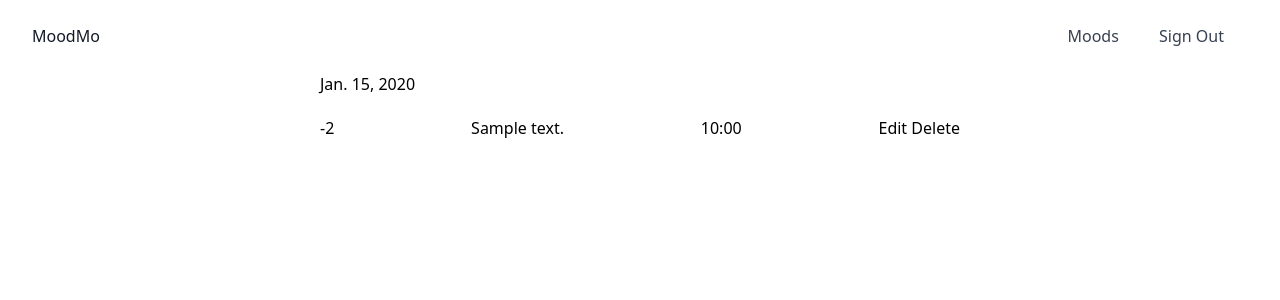
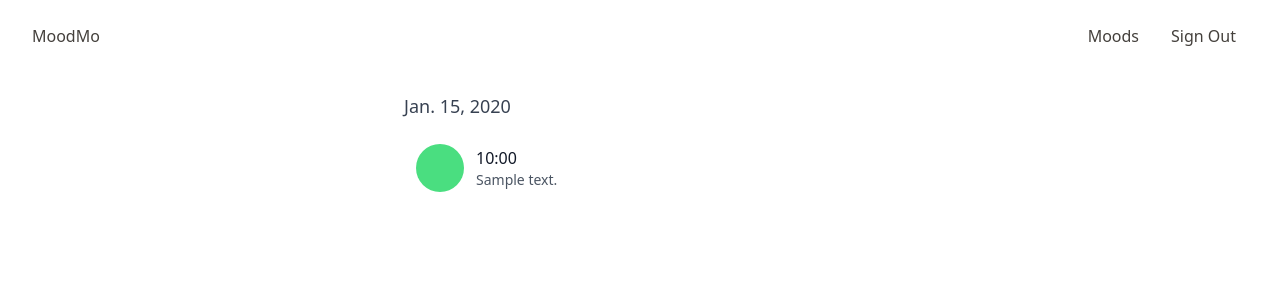
Before and after one commit to dnlzrgz/moodmo, a Django app: page /moods/ in a window 1280 px wide. Shown: the top 300 px of the page. Run offline with Django 4.2, Linux system fonts and the light colour scheme; a user stored in the database is signed in; tables that the repository leaves empty hold one stand-in row (values such as "Sample post"); style sheets or scripts are compiled from the project's sources; parts of the project's set-up code (start-up, migrations or seed data) failed here and were passed over.

```diff
--- a/local.yaml
+++ b/local.yaml
@@ -31,7 +31,7 @@ services:
       - ./.env.dev
 
   mailpit:
-    image: axllent/mailpit:v1.10.0
+    image: axllent/mailpit:v1.10.1
     container_name: moodmo_local_mailpit
     ports:
       - "8025:8025"
--- a/pyproject.toml
+++ b/pyproject.toml
@@ -1,6 +1,6 @@
 [tool.poetry]
 name = "moodmo"
-version = "0.2.5"
+version = "0.2.6"
 description = "A user-friendly, self-hosted mood tracking application written in Django."
 license = "GPL-3.0"
 authors = ["dnlzrgz <24715931+dnlzrgz@users.noreply.github.com>"]
--- a/requirements.dev.txt
+++ b/requirements.dev.txt
@@ -47,7 +47,7 @@ ruff==0.1.6 ; python_version >= "3.10" and python_version < "4.0"
 setuptools==69.0.2 ; python_version >= "3.10" and python_version < "4.0"
 six==1.16.0 ; python_version >= "3.10" and python_version < "4.0"
 sqlparse==0.4.4 ; python_version >= "3.10" and python_version < "4.0"
-termcolor==2.3.0 ; python_version >= "3.10" and python_version < "4.0"
+termcolor==2.4.0 ; python_version >= "3.10" and python_version < "4.0"
 tomlkit==0.12.3 ; python_version >= "3.10" and python_version < "4.0"
 typing-extensions==4.8.0 ; python_version >= "3.10" and python_version < "4.0"
 tzdata==2023.3 ; python_version >= "3.10" and python_version < "4.0" and sys_platform == "win32"
--- a/tailwind.config.js
+++ b/tailwind.config.js
@@ -2,7 +2,23 @@
 module.exports = {
   content: ["./templates/**/*.html"],
   theme: {
-    extend: {},
+    extend: {
+      colors: {
+        'primary': {
+          '50': '#f0fdfc',
+          '100': '#ccfbf7',
+          '200': '#99f6ee',
+          '300': '#5eeade',
+          '400': '#2dd4c5',
+          '500': '#14b8a9',
+          '600': '#0d9488',
+          '700': '#0f766d',
+          '800': '#115e57',
+          '900': '#134e49',
+          '950': '#042f2b',
+        },
+      },
+    },
   },
   plugins: [],
 };
--- a/templates/_nav.html
+++ b/templates/_nav.html
@@ -1,44 +1,44 @@
-<header class="">
+<header>
   <nav
-    class="mx-auto flex max-w-7xl items-center justify-between p-6 px-8"
+    class="flex items-center justify-between p-4 px-8 text-stone-700"
     aria-label="Global"
   >
     <div>
       <a
         href="{% url 'home' %}"
-        class="flex items-center py-4 space-x-2 text-gray-900 md:py-0"
+        class="flex items-center"
       >
         <span>MoodMo</span>
       </a>
     </div>
 
-    <div>
+    <div class="flex gap-2">
       {% if user.is_authenticated %}
         <a
           href="{% url 'mood_list' %}"
-          class="px-3 py-2 text-gray-700 mr-3 w-auto"
+          class="px-3 py-2"
         >
           Moods
         </a>
         <a
           href="{% url 'account_logout' %}"
-          class="px-3 py-2 text-gray-700 mr-3 w-auto"
+          class="px-3 py-2"
         >
           Sign Out
         </a>
       {% else %}
         <a
           href="{% url 'account_login' %}"
-          class="px-3 py-2 text-gray-700 mr-3 w-auto"
+          class="px-3 py-2"
         >
           Log in
         </a>
         <a
           href="{% url 'account_signup' %}"
-          class="inline-flex items-center w-auto px-6 py-3 text-sm font-medium leading-4 text-white bg-gray-900 rounded-full hover:bg-gray-800 focus:outline-none focus:ring-2 focus:ring-offset-2 focus:ring-gray-800"
+          class="inline-flex items-center px-6 py-3 text-sm leading-4 text-white bg-primary-600 rounded-full hover:bg-primary-800 focus:outline-none focus:ring-2 focus:ring-offset-2 focus:ring-primary-800"
         >
           Sign Up
-          <span aria-hidden="true">&rarr;</span>
+          <span aria-hidden="true">&nbsp;&rarr;</span>
         </a>
       {% endif %}
     </div>
--- a/templates/moods/mood_list.html
+++ b/templates/moods/mood_list.html
@@ -3,29 +3,36 @@
 {% block title %}Moods{% endblock title %}
 
 {% block content %}
+
     {% include "_nav.html" %}
     {% regroup moods by timestamp.date as moods_by_day %}
-    <ul role="list" class="mx-auto w-1/2">
+
+    <div id="mood_list" class="max-w-lg mx-auto">
         {% for day, moods in moods_by_day %}
-            <li>
-                <h2>{{ day }}</h2>
-                <ul>
+            <div class="p-5 mb-4 rounded-lg">
+                <time class="text-lg font-medium text-gray-700"> {{ day }} </time>
+                <ol class="mt-3 divide-y divider-gray-200">
                     {% for mood in moods %}
-                        <li class="flex justify-between gap-x-6 py-5">
-                            <span> {{ mood.mood }} </span>
-                            <p>{{ mood.note_title }}</p>
-                            <p>{{ mood.timestamp|date:"H:i" }}</p>
-
-                            <div>
-                                <a href="{% url 'mood_edit' mood.id %}">Edit</a>
-                                <a href="{% url 'mood_delete' mood.id %}">Delete</a>
-                            </div>
+                        <li>
+                            <a href="{% url 'mood_edit' mood.id %}" class="items-center flex p-3 hover:bg-gray-100">
+                                <div class="w-12 h-12 mb-3 me-3 rounded-full sm:mb-0 bg-green-400"></div>
+                                <div class="text-gray-600 dark:text-gray-400">
+                                    <div class="text-base font-normal">
+                                        <span class="font-medium text-gray-900 dark:text-white">
+                                            {{ mood.timestamp|date:"H:i" }}
+                                        </span>
+                                    </div>
+                                    {% if mood.note_title != "" %}
+                                        <div class="text-sm font-normal">{{ mood.note_title }}</div>
+                                    {% endif %}
+                                </div>
+                            </a>
                         </li>
                     {% endfor %}
-                </ul>
-            </li>
+                </ol>
+            </div>
         {% empty %}
             <p>No moods registered!</p>
         {% endfor %}
-    </ul>
+    </div>
 {% endblock content %}
```
Also changed, not shown: templates/home.html (+19 -1 lines), 1 other file.
